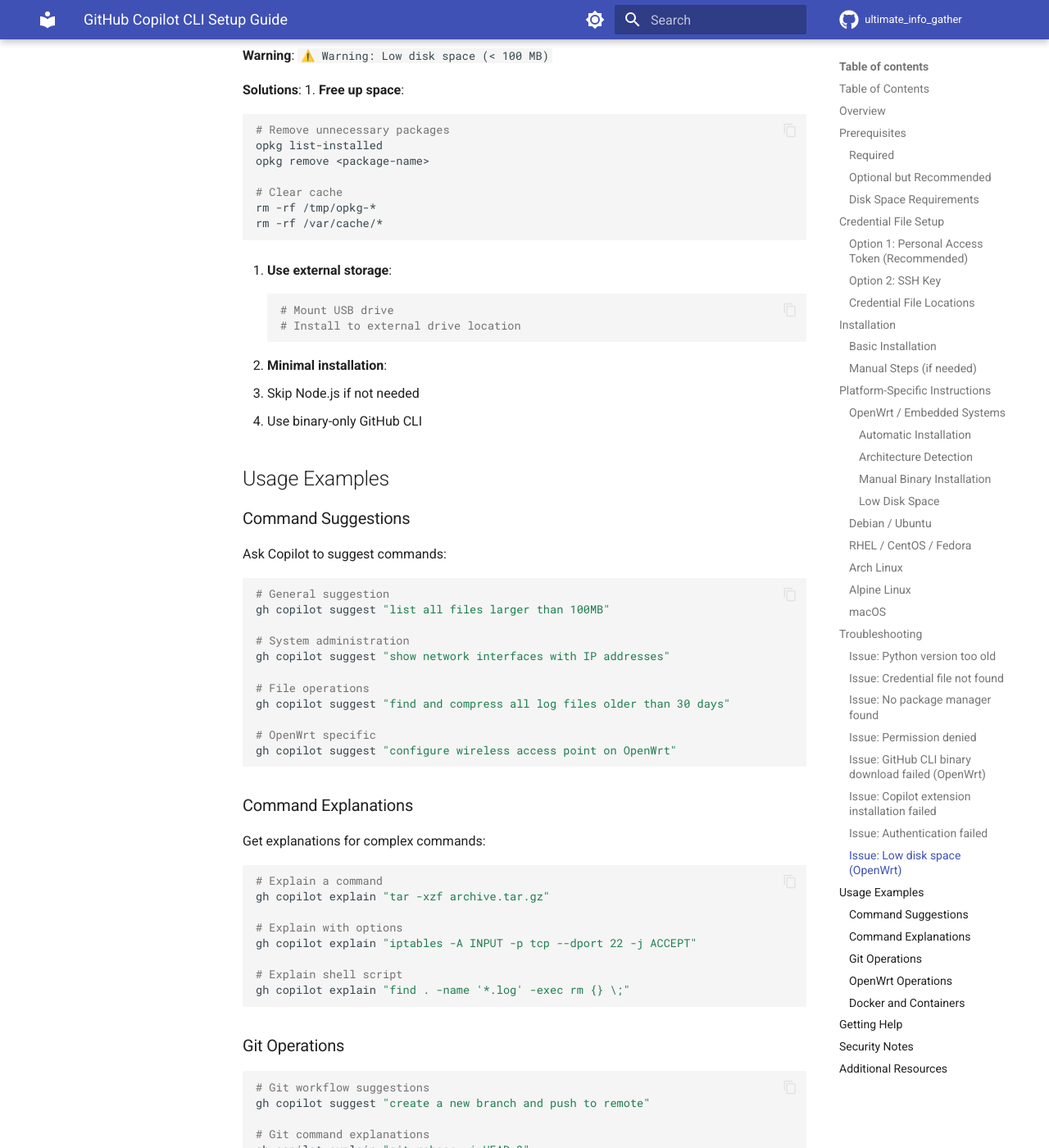
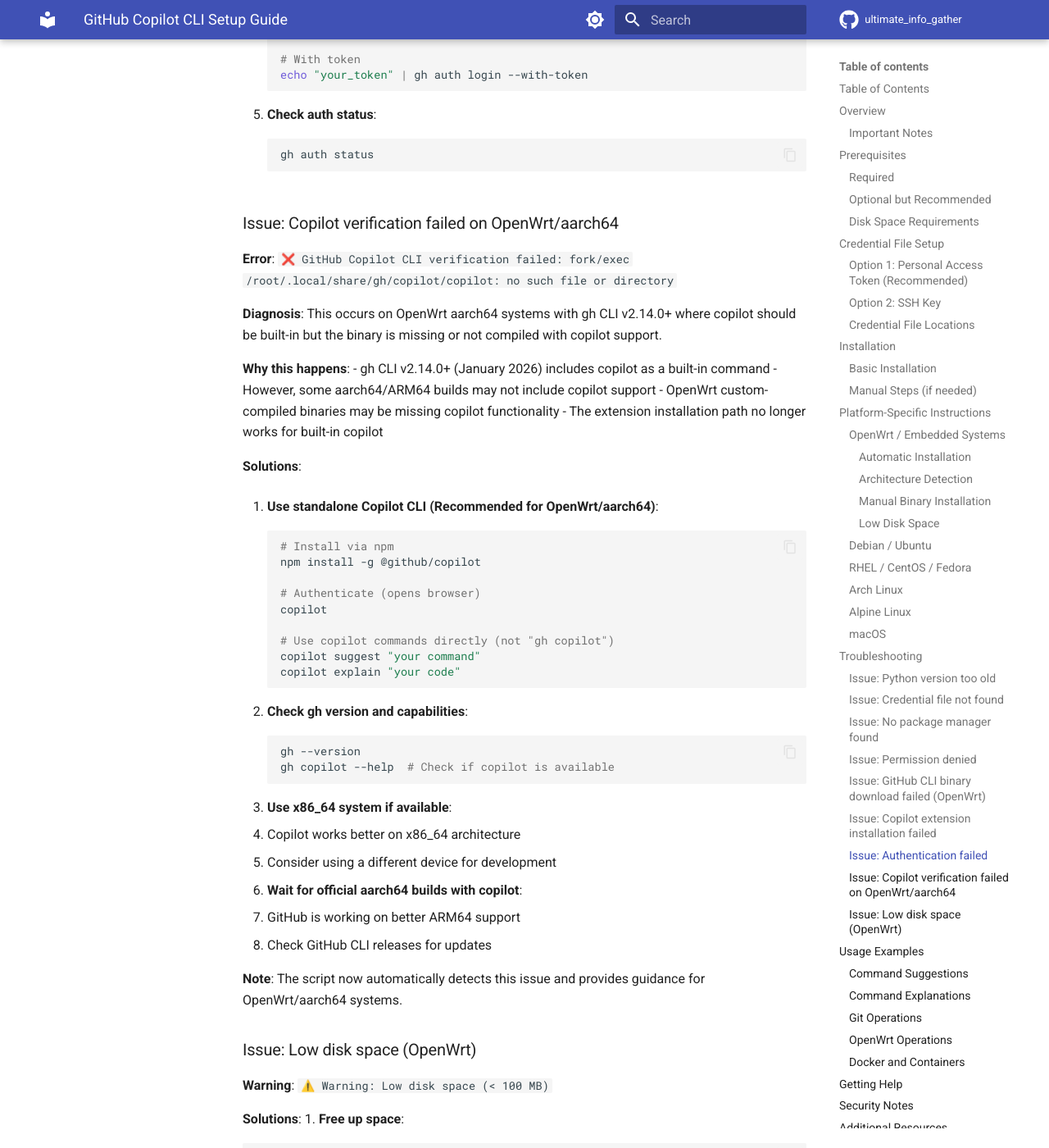
Before and after one commit to nullroute-commits/ultimate_info_gather, an MkDocs documentation site: the page built from docs/tools/github-copilot-setup.md, in a window 1280 px wide and 1400 px high, scrolled down 9341 px. Shown: the whole window at 82% size. Built offline with MkDocs 1.6.1 and Material for MkDocs 9.7.7, drawn with Linux system fonts in a browser that asks for light colours; comment, search, counter and statistics services are not loaded; the version menu is left out; some of the changed text lies outside the part shown.

Commit message:
Update documentation for GitHub Copilot built-in and OpenWrt issues
Co-authored-by: nullroute-commits <59403925+nullroute-commits@users.noreply.github.com>

````diff
--- a/docs/tools/github-copilot-setup.md
+++ b/docs/tools/github-copilot-setup.md
@@ -27,9 +27,15 @@ The script automatically:
 1. Detects your device capabilities
 2. Installs Node.js and npm (if needed)
 3. Installs GitHub CLI
-4. Installs the gh-copilot extension
+4. Detects gh CLI version and handles built-in copilot (v2.14.0+) or installs as extension
 5. Authenticates with GitHub
 6. Verifies the installation
+
+### Important Notes
+
+**GitHub CLI v2.14.0+ (January 2026)**: Copilot is now built-in to gh CLI and no longer requires separate extension installation. The script automatically detects this and handles both old and new versions appropriately.
+
+**OpenWrt/aarch64 Limitation**: Due to missing binary support in some aarch64 builds, GitHub Copilot may not work even with newer gh CLI versions. The script detects this and recommends using the standalone `@github/copilot` npm package as a workaround.
 
 ## Prerequisites
 
@@ -430,6 +436,49 @@ python3.11 install_github_copilot.py
    gh auth status
    ```
 
+### Issue: Copilot verification failed on OpenWrt/aarch64
+
+**Error**: `❌ GitHub Copilot CLI verification failed: fork/exec /root/.local/share/gh/copilot/copilot: no such file or directory`
+
+**Diagnosis**: This occurs on OpenWrt aarch64 systems with gh CLI v2.14.0+ where copilot should be built-in but the binary is missing or not compiled with copilot support.
+
+**Why this happens**:
+- gh CLI v2.14.0+ (January 2026) includes copilot as a built-in command
+- However, some aarch64/ARM64 builds may not include copilot support
+- OpenWrt custom-compiled binaries may be missing copilot functionality
+- The extension installation path no longer works for built-in copilot
+
+**Solutions**:
+
+1. **Use standalone Copilot CLI (Recommended for OpenWrt/aarch64)**:
+   ```bash
+   # Install via npm
+   npm install -g @github/copilot
+
+   # Authenticate (opens browser)
+   copilot
+
+   # Use copilot commands directly (not "gh copilot")
+   copilot suggest "your command"
+   copilot explain "your code"
+   ```
+
+2. **Check gh version and capabilities**:
+   ```bash
+   gh --version
+   gh copilot --help  # Check if copilot is available
+   ```
+
+3. **Use x86_64 system if available**:
+   - Copilot works better on x86_64 architecture
+   - Consider using a different device for development
+
+4. **Wait for official aarch64 builds with copilot**:
+   - GitHub is working on better ARM64 support
+   - Check GitHub CLI releases for updates
+
+**Note**: The script now automatically detects this issue and provides guidance for OpenWrt/aarch64 systems.
+
 ### Issue: Low disk space (OpenWrt)
 
 **Warning**: `⚠️ Warning: Low disk space (< 100 MB)`
````
